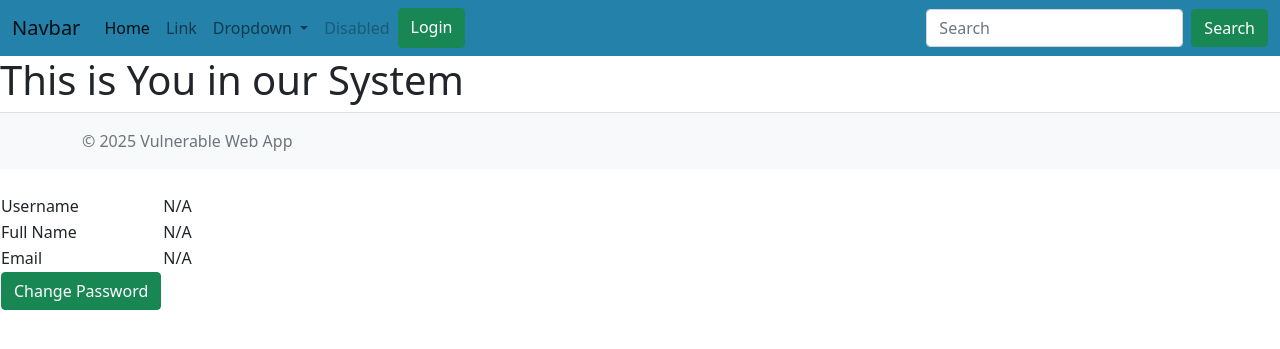
After one commit to kusam-chandrahas-reddy/VulnApp, a Flask app: template templates/profile.html in a window 1280 px wide. The commit adds this page. Shown: the top 349 px of the page. Run offline with Flask 3, Linux system fonts and the light colour scheme; the template is opened without the code that fills it, so the values that code supplies are empty.

Commit message:
updating profile page

```diff
--- a/app.py
+++ b/app.py
@@ -33,9 +33,13 @@ def init_db():
         db.commit()
 
 #list of users
-def lusers(cols='*'):
+def lusers(cols='*',where=None):
     db = get_db()
-    cur = db.execute('SELECT {} FROM users'.format(cols))
+    if where is None:
+        cur = db.execute('SELECT {} FROM users'.format(cols))
+    else:
+        cur=db.execute('SELECT {} FROM USERS WHERE {}'.format(cols,where))
+
     users = cur.fetchall()
     return users
 
@@ -84,6 +88,17 @@ def login():
             return render_template('login.html',message="Username is incorrect")
     else:
         return 'Unsupported Method'
+
+
+@app.route('/myprofile', methods=['GET','POST'])
+def password():
+    if 'username' not in session:
+        return redirect(url_for('login'))
+    if request.method=='GET':
+        profile={}
+        listusers=lusers('username,email,fullname','username='+str(session.get('username')))
+        profile=listusers[0]
+        return render_template('profile.html',profile)
 
 @app.route('/changepwd', methods=['GET','POST'])
 def password():
--- a/templates/changepwd.html
+++ b/templates/changepwd.html
@@ -36,7 +36,7 @@
 	  My Account
 	</a>
 	<ul class="dropdown-menu">
-	  <li><a class="dropdown-item" href="#">My Profile</a></li>
+	  <li><a class="dropdown-item" href="/myprofile">My Profile</a></li>
 	  <li><a class="dropdown-item" href="/changepwd">Change Password</a></li>
 	  <li><hr class="dropdown-divider"></li>
 	  <li><a class="dropdown-item" href="/logout">Logout</a></li>
--- a/templates/confirmchangepwd.html
+++ b/templates/confirmchangepwd.html
@@ -42,7 +42,7 @@
 	  My Account
 	</a>
 	<ul class="dropdown-menu">
-	  <li><a class="dropdown-item" href="#">My Profile</a></li>
+	  <li><a class="dropdown-item" href="/myprofile">My Profile</a></li>
 	  <li><a class="dropdown-item" href="/changepwd">Change Password</a></li>
 	  <li><hr class="dropdown-divider"></li>
 	  <li><a class="dropdown-item" href="/logout">Logout</a></li>
--- a/templates/dashboard.html
+++ b/templates/dashboard.html
@@ -17,7 +17,7 @@ Click here to <a href="/logout">Logout</a></p>
 	  My Account
 	</a>
 	<ul class="dropdown-menu">
-	  <li><a class="dropdown-item" href="#">My Profile</a></li>
+	  <li><a class="dropdown-item" href="/myprofile">My Profile</a></li>
 	  <li><a class="dropdown-item" href="/changepwd">Change Password</a></li>
 	  <li><hr class="dropdown-divider"></li>
 	  <li><a class="dropdown-item" href="/logout">Logout</a></li>
--- /dev/null
+++ b/templates/profile.html
@@ -0,0 +1,33 @@
+{% extends "base.html" %}
+
+{% block title%}This is You in the System{%endblock%}
+
+
+
+{%block content%}
+
+<h1>This is You in our System</h1>
+
+<div>
+<table>
+  <tr>
+    <td>Username</td>
+    <td>{% if profile %}{{profile.username}}{% else %}N/A{%endif%}</td>
+  </tr>
+  <tr>
+    <td>Full Name</td>
+    <td>{% if profile %}{{profile.full_name}}{% else %}N/A{%endif%}</td>
+  </tr>
+  <tr>
+    <td>Email</td>
+    <td>{% if profile %}{{profile.email}}{% else %}N/A{%endif%}</td>
+  </tr>
+  <tr>
+    <td><a class="btn btn-success" role='button' href='/changepwd'>Change Password</a></td>
+  </tr>
+
+</form>
+{%endblock%}
+
+{%block login %} <a class="btn btn-success" href="/auth" role="button">Login</a>
+{%endblock%}
```
